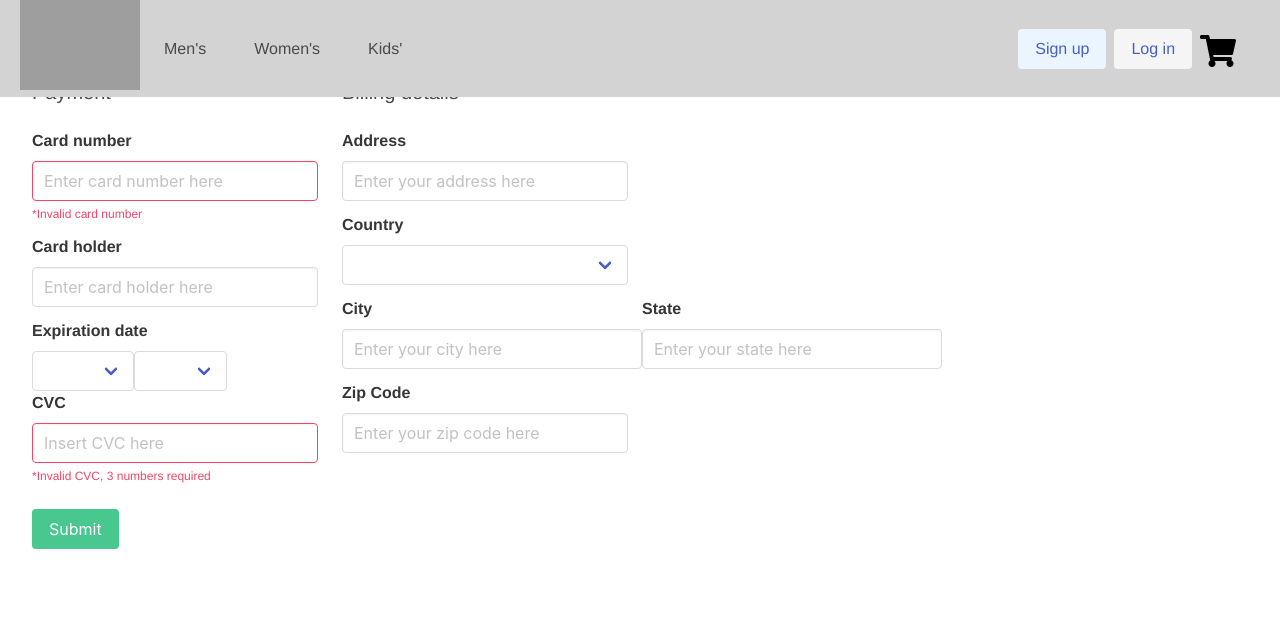
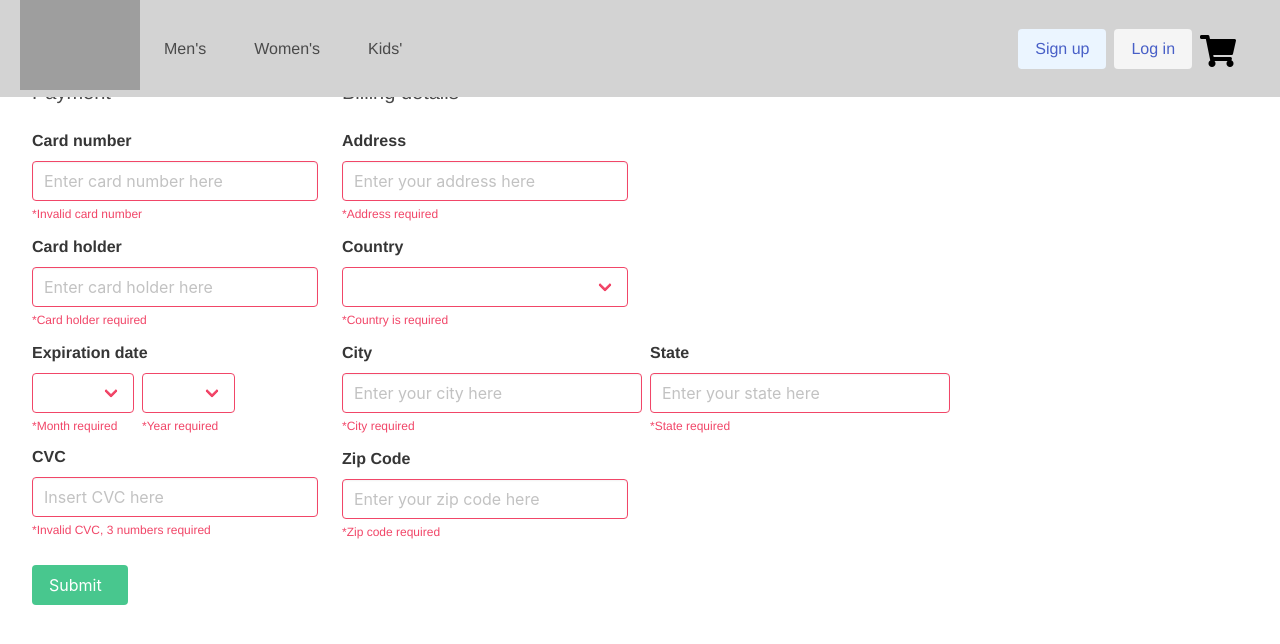
Before and after one commit to gaby-nyn/ProjetFinEtude, a Vue app: page /cart in a window 1280 px wide. Shown: the top 644 px of the page. Built offline with nearby package versions, Linux system fonts and the light colour scheme; grey boxes are pictures that could not be loaded.

Commit message:
Verification for address done, modification for submit

```diff
--- a/src/components/CheckoutForm.vue
+++ b/src/components/CheckoutForm.vue
@@ -1,6 +1,6 @@
 <template>
     <div>
-        <form  @submit="validateRegistration" action="/" novalidate="true">
+        <form  @submit.prevent="validateRegistration">
             <div class="columns">
                 <div class="column is-one-quarter" name="CreditCardInformation">
                     <h2 class="subtitle">Payment</h2>
@@ -13,28 +13,39 @@
                     </div>
                     <div class="field">
                         <label class="label">Card holder</label>
-                        <input v-model="CardHolder" type="text" class="input" placeholder="Enter card holder here" v-letter-only/>
+                        <input v-bind:class="{'is-danger' : !validateCardHolder}" v-model="CardHolder" type="text" class="input" placeholder="Enter card holder here" v-letter-only/>
+                        <p v-if="!validateCardHolder" class="help is-danger">
+                            *Card holder required
+                        </p>
                     </div>
                     <div class="field">
                         <label class="label">Expiration date</label>
-                        <div class="select">
-                            <select v-model="month" name="expirationDate">
+                        <div class="select" v-bind:class="{'is-danger' : !validateMonth}" name="Month">
+                            <select v-model="Month">
                                 <option disabled selected>Month</option>
                                 <option v-bind:value="n < 10 ? '0' + n : n" v-for="n in 12" v-bind:disabled="n < minCardMonth" v-bind:key="n">
                                     {{n &lt; 10 ? '0' + n : n}}
                                 </option>
                             </select>
+                            <p v-if="!validateMonth" class="help is-danger">
+                                *Month required
+                            </p>
                         </div>
-                        <div class="select">
-                            <select v-model="Year" name="expirationDate">
+                        <div class="select" v-bind:class="{'is-danger' : !validateYear}" name="Year">
+                            <select v-model="Year">
                                 <option disabled selected>Year</option>
                                 <option v-bind:value="$index + minCardYear" v-for="(n, $index) in 12" v-bind:key="n">
                                     {{$index + minimumYear}}
                                 </option>
                             </select>
+                            <p v-if="!validateYear" class="help is-danger">
+                                *Year required
+                            </p>
                         </div>
+                    </div>
+                    <div class="field" name="cvcField">
                         <label class="label">CVC</label>
-                        <input class="input" v-bind:class="{'is-danger' : !validateCVC}" v-model="CVC" type="text" placeholder="Insert CVC here">
+                        <input class="input" v-bind:class="{'is-danger' : !validateCVC}" v-model="CVC" type="text" placeholder="Insert CVC here" v-number-only>
                         <p v-if="!validateCVC" class="help is-danger">
                             *Invalid CVC, 3 numbers required
                         </p>
@@ -44,11 +55,14 @@
                     <h2 class="subtitle">Billing details</h2>
                     <div class="field">
                         <label class="label">Address</label>
-                        <input v-model="Address" type="text" class="input" placeholder="Enter your address here"/>
+                        <input v-bind:class="{'is-danger' : !validateAddress}" v-model="Address" type="text" class="input" placeholder="Enter your address here"/>
+                        <p v-if="!validateAddress" class="help is-danger">
+                            *Address required
+                        </p>
                     </div>
                     <div class="field">
                         <label class="label">Country</label>
-                        <div class="select">
+                        <div class="select" v-bind:class="{'is-danger': !validateCountry}">
                             <select v-model="Country">
                                 <option disabled selected>Country</option>
                                 <option value="Afghanistan">Afghanistan</option>
@@ -297,27 +311,48 @@
                                 <option value="Zimbabwe">Zimbabwe</option>
                             </select>
                         </div>
+                        <p v-if="!validateCountry" class="help is-danger">
+                            *Country is required
+                        </p>
                     </div>
                     <div class="field is-horizontal">
-                        <div>
+                        <div name="City">
                             <label class="label">City</label>
-                            <input v-model="City" type="text" class="input" placeholder="Enter your city here"/>
+                            <input v-model="City" v-bind:class="{'is-danger' : !validateCity}" type="text" class="input" placeholder="Enter your city here" v-letter-only/>
+                            <p v-if="!validateCity" class="help is-danger">
+                                *City required
+                            </p>
                         </div>
-                        <div>
+                        <div name="State">
                             <label class="label">State</label>
-                            <input v-model="State" type="text" class="input" placeholder="Enter your state here"/>
+                            <input v-model="State" v-bind:class="{'is-danger': !validateState}" type="text" class="input" placeholder="Enter your state here" v-letter-only/>
+                            <p v-if="!validateState" class="help is-danger">
+                                *State required
+                            </p>
                         </div>
                     </div>
                     <div class="field">
                         <label class="label">Zip Code</label>
-                        <input v-model="ZipCode" type="text" class="input" placeholder="Enter your zip code here"/>
+                        <input v-bind:class="{'is-danger' : !validateZipCode}" v-model="ZipCode" type="text" class="input" placeholder="Enter your zip code here"/>
+                            <p v-if="!validateZipCode" class="help is-danger">
+                                *Zip code required
+                            </p>
                     </div>
                 </div>
             </div>
             <div class="field">
-                <p class="control">
-                    <input type="submit" value="Submit" class="button is-success">
-                </p>
+                <button
+                class="button is-success"
+                type="submit"
+                >
+                Submit
+                &nbsp;
+                <i
+                    :class="{
+                    'fa fa-check' : CreationSuccess === true,
+                    'far fa-times-circle' : CreationSuccess === false,}"
+                ></i>
+                </button>
             </div>
         </form>
     </div>
@@ -364,28 +399,43 @@ export default {
             Address: '',
             Country: '',
             State: '',
+            City: '',
             ZipCode: '',
-            City: '',
+            AddressObj: {},
 
+            //Other values
+            CreationSuccess: null,
             minimumYear: new Date().getFullYear(),
 
         }
     },
     methods: {
-        validateRegistration: function(e){
-            if(!this.validateCardNumber && !this.validateCVC){
-                e.preventDefault();
+        validateRegistration() {
+            if(!this.validateCardNumber || !this.validateCVC || !this.validateMonth
+            || !this.validateYear || !this.validateCardHolder || !this.validateAddress
+            || !this.validateCountry || !this.validateState || !this.validateZipCode || !this.validateCity){
+                this.CreationSuccess = false;
             }
             else{
+                this.CreationSuccess = true;
                 this.registerCard;
+                this.registerAddress;
+                this.$router.push('/');
             }
         },
-        registerCard(){
+        registerCard() {
             this.Card.number = this.CreditCardNumber;
             this.Card.holder = this.CardHolder;
             this.Card.Month = this.Month;
             this.Card.Year = this.Year;
             this.Card.CVC = this.CVC;
+        },
+        registerAddress() {
+            this.AddressObj.Address = this.Address;
+            this.AddressObj.Country = this.Country;
+            this.AddressObj.State = this.State;
+            this.AddressObj.City = this.City;
+            this.AddressObj.ZipCode = this.ZipCode;
         }
     },
     computed: {
@@ -411,11 +461,65 @@ export default {
             }
             return false;
         },
+        validateMonth() {
+            if(this.Month != '') {
+                return true;
+            }
+            return false;
+        },
+        validateYear() {
+            if(this.Year != '') {
+                return true;
+            }
+            return false;
+        },
+        validateCardHolder() {
+            if(this.CardHolder != '') {
+                return true;
+            }
+            return false;
+        },
+        validateAddress() {
+            if(this.Address !='') {
+                return true;
+            }
+            return false;
+        },
+        validateCountry() {
+            if(this.Country !='') {
+                return true;
+            }
+            return false;
+        },
+        validateState() {
+            if(this.State !='') {
+                return true;
+            }
+            return false;
+        },
+        validateZipCode() {
+            if(this.ZipCode !='') {
+                return true;
+            }
+            return false;
+        },
+        validateCity() {
+            if(this.City !='') {
+                return true;
+            }
+            return false;
+        },
     }
 }
 </script>
 <style scoped>
-.select select [name="expirationDate"]{
+div [name="Year"]{
+    padding-left: 0.5rem;
+}
+div [name="cvcField"] {
+    padding-top: 20px;
+}
+div [name="State"] {
     padding-left: 0.5rem;
 }
 .input {
--- a/src/views/SignUp.vue
+++ b/src/views/SignUp.vue
@@ -1,5 +1,5 @@
 <template>
-    <form @submit="validateCreation" action="/" novalidate="true">
+    <form @submit.prevent="validateCreation" action="/" novalidate="true">
         <div>
             <link rel="stylesheet" href="https://use.fontawesome.com/releases/v5.5.0/css/all.css">
             <h1 class="title">Sign up</h1>
@@ -93,9 +93,18 @@
             </div>
 
             <div class="field">
-                <p class="control">
-                    <input type="submit" value="Submit" class="button is-success">
-                </p>
+                <button
+                class="button is-success"
+                type="submit"
+                >
+                Submit
+                &nbsp;
+                <i
+                    :class="{
+                    'fa fa-check' : CreationSuccess === true,
+                    'far fa-times-circle' : CreationSuccess === false,}"
+                ></i>
+                </button>
             </div>
 
         </div>
@@ -111,15 +120,18 @@ export default {
             passwordMatch: null,
             user: {},
             role: {},
+            CreationSuccess: null,
         }
     },
     methods: {
-        validateCreation: function(e) {
-            if(!this.validateUsername && !this.validatePassword && !this.validateMatchingPassword){
-                e.preventDefault();
+        validateCreation() {
+            if(!this.validateUsername || !this.validatePassword || !this.validateMatchingPassword){
+                this.CreationSuccess = false;
             }
             else {
+                this.CreationSuccess = true;
                 this.createUser;
+                this.$router.push('/');
             }
         },
         createUser() {
```
